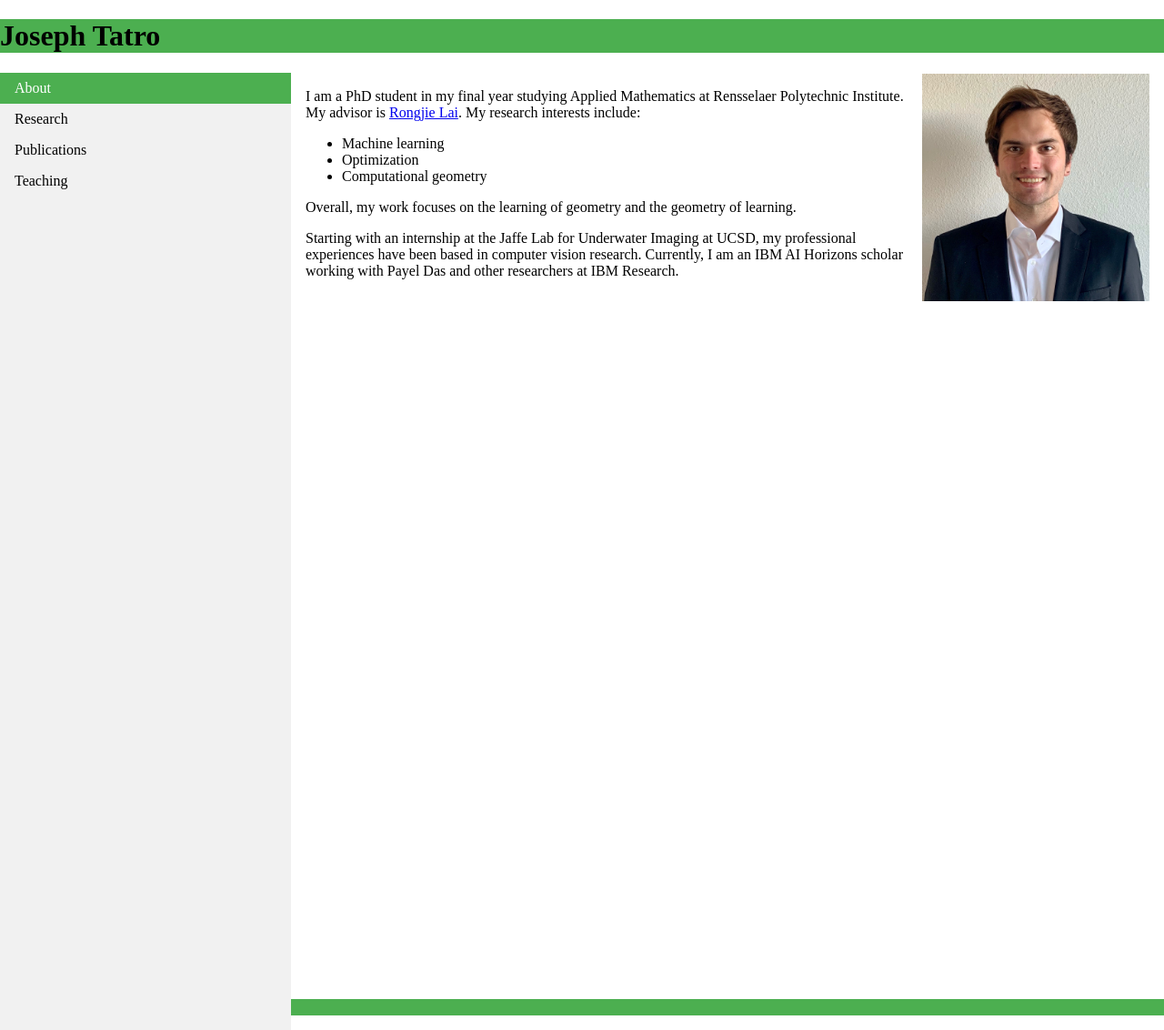
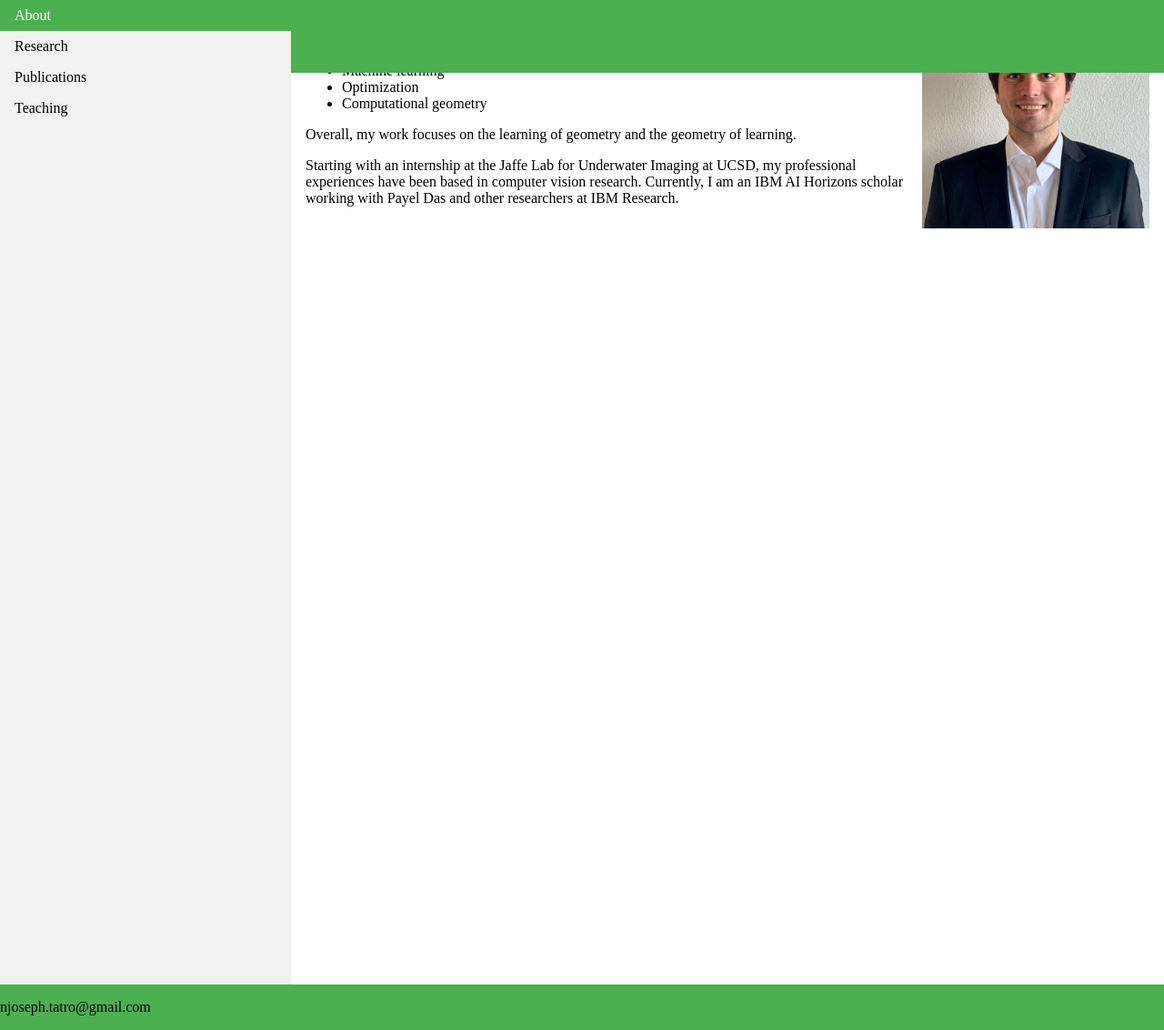
Before and after one commit to tatron/tatron.github.io, a Jekyll site: the page built from index.html, in a window 1280 px wide and 1132 px high. Shown: the whole window at 91% size. Built offline with Jekyll 4.4.1, drawn with Linux system fonts in a browser that asks for light colours.

Commit message:
Update default.html

```diff
--- a/_layouts/default.html
+++ b/_layouts/default.html
@@ -3,13 +3,14 @@
   <head>
     <style>
     header {
-      position: fixed
+      position: fixed;
       top: 0;
       width: 100%;
       background-color: #4CAF50;
     }
 
     footer {
+      position: fixed;
       bottom: 0;
       width: 100%;
       background-color: #4CAF50;
@@ -88,7 +89,7 @@
     {{ content }}
   </body>
   <footer>
-      <div>
+      <div class="footer">
           <p> njoseph.tatro@gmail.com </p>
       </div>
   </footer>
```
